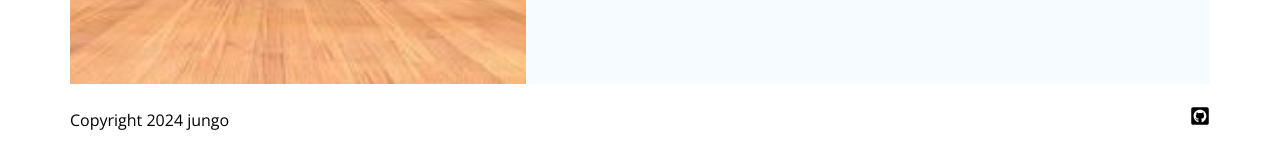
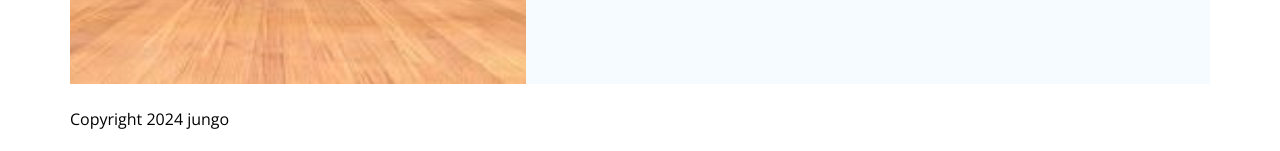
Before and after one commit to jungo0/jungo_portfolio, a React (Create React App) app: page / in a window 1280 px wide. Shown: the part 646-797 px from the top of the page. Built offline with nearby package versions, Linux system fonts and the light colour scheme.

Commit message:
feat:footer삭제

```diff
--- a/src/components/Footer.tsx
+++ b/src/components/Footer.tsx
@@ -25,11 +25,6 @@ function Footer() {
     <FooterBar>
       <Wrapper>
         <div className="copyright">Copyright 2024 jungo</div>
-        <div className="menu">
-          <a href="https://github.com/jungo0">
-            <FaGithubSquare />
-          </a>
-        </div>
       </Wrapper>
     </FooterBar>
   );
--- a/src/components/Header.tsx
+++ b/src/components/Header.tsx
@@ -72,12 +72,11 @@ const Menu = styled.div`
 const Buttons = styled.div`
   display: flex;
 
-  /* Style for each button */
   button {
-    margin-left: 10px; /* Adjust margin as needed */
+    margin-left: 10px;
     background-color: #333;
     color: #fff;
-    padding: 5px 10px; /* Adjust padding as needed */
+    padding: 5px 10px;
     border: none;
     cursor: pointer;
   }
```
